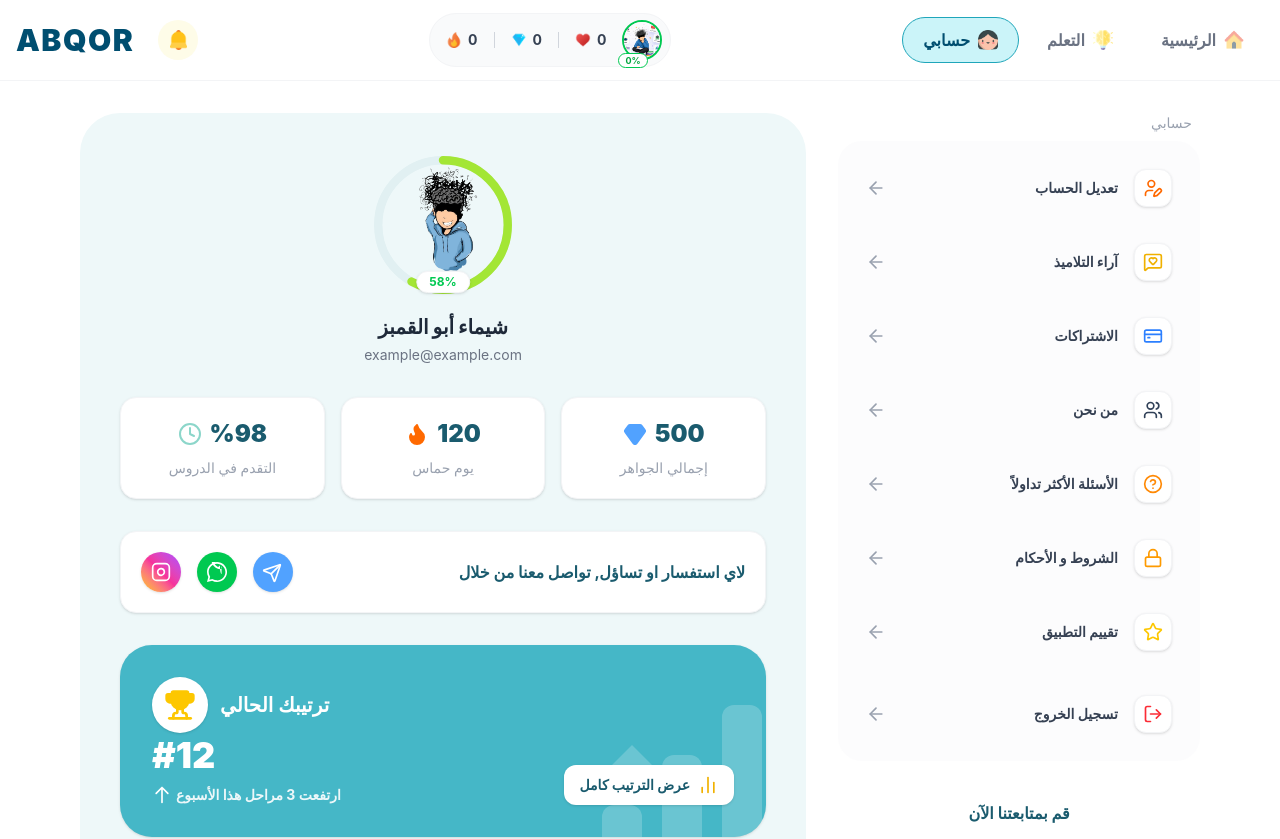
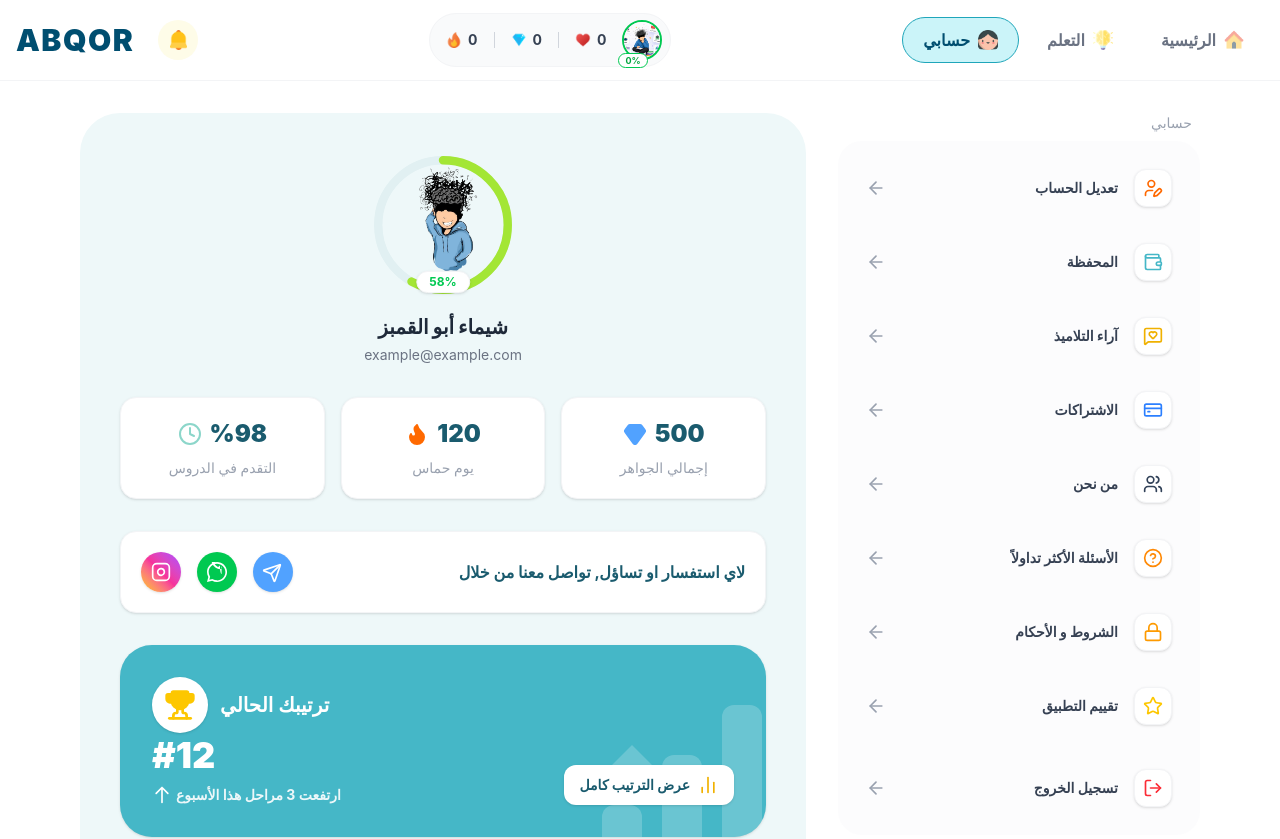
Before and after one commit to OmarAdelGalal/abqor, a Next.js app: page /profile in a window 1280 px wide. Shown: the top 839 px of the page. Built offline with nearby package versions, Linux system fonts and the light colour scheme; no server answers.

Commit message:
feat: link Wallet page in profile sidebars and global header diamonds

```diff
--- a/src/app/(student)/profile/edit/page.tsx
+++ b/src/app/(student)/profile/edit/page.tsx
@@ -21,7 +21,8 @@ import {
   EyeOff,
   BookOpen,
   MapPin,
-  ChevronDown
+  ChevronDown,
+  Wallet
 } from 'lucide-react';
 import { useAuthStore } from '@/store/useAuthStore';
 import { useRouter } from 'next/navigation';
@@ -195,6 +196,7 @@ export default function EditProfilePage() {
 
   const menuItems = [
     { title: 'تعديل الحساب', icon: <UserPen className="w-5 h-5" />, href: '/profile/edit', color: 'text-orange-500' },
+    { title: 'المحفظة', icon: <Wallet className="w-5 h-5" />, href: '/profile/wallet', color: 'text-[#45B7C7]' },
     { title: 'آراء التلاميذ', icon: <MessageSquareHeart className="w-5 h-5" />, href: '/reviews', color: 'text-yellow-500' },
     { title: 'الاشتراكات', icon: <CreditCard className="w-5 h-5" />, href: '/subscriptions', color: 'text-blue-500' },
     { title: 'من نحن', icon: <Users className="w-5 h-5" />, href: '/about', color: 'text-slate-700' },
--- a/src/app/(student)/profile/page.tsx
+++ b/src/app/(student)/profile/page.tsx
@@ -61,6 +61,7 @@ export default function ProfilePage() {
 
   const menuItems = [
     { title: 'تعديل الحساب', icon: <UserPen className="w-5 h-5" />, href: '/profile/edit', color: 'text-orange-500' },
+    { title: 'المحفظة', icon: <Wallet className="w-5 h-5" />, href: '/profile/wallet', color: 'text-[#45B7C7]' },
     { title: 'آراء التلاميذ', icon: <MessageSquareHeart className="w-5 h-5" />, href: '/reviews', color: 'text-yellow-500' },
     { title: 'الاشتراكات', icon: <CreditCard className="w-5 h-5" />, href: '/subscriptions', color: 'text-blue-500' },
     { title: 'من نحن', icon: <Users className="w-5 h-5" />, href: '/about', color: 'text-slate-700' },
--- a/src/components/layout/AuthenticatedHeader.tsx
+++ b/src/components/layout/AuthenticatedHeader.tsx
@@ -98,10 +98,10 @@ export default function AuthenticatedHeader({ health: propsHealth, diamonds: pro
               <img src="/home/hart icon.png" alt="Heart" className="w-4 h-4 object-contain" />
             </div>
             <div className="h-4 w-[1px] bg-gray-300"></div>
-            <div className="flex items-center gap-1.5 text-gray-700">
+            <Link href="/profile/wallet" className="flex items-center gap-1.5 text-gray-700 hover:opacity-70 transition-opacity cursor-pointer">
               <span>{stats.diamonds}</span>
               <img src="/home/dimond icon.png" alt="Diamond" className="w-4 h-4 object-contain" />
-            </div>
+            </Link>
             <div className="h-4 w-[1px] bg-gray-300"></div>
             <div className="flex items-center gap-1.5 text-gray-700">
               <span>{stats.flames}</span>
```
